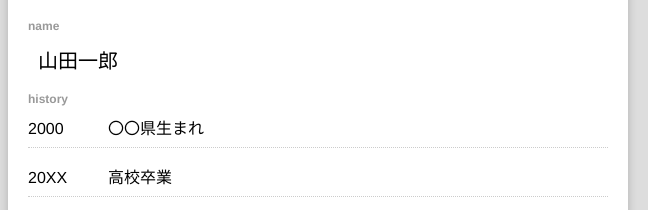
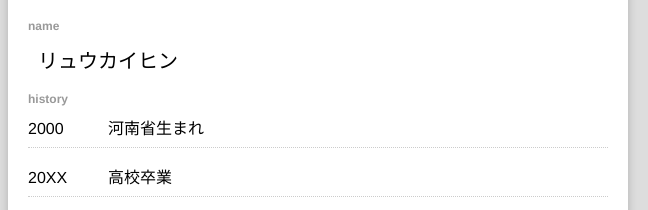
Before and after one commit to KUAD-XtechDesign/simple-page2023-Liuhaibin13, a plain HTML site: page index.html in a window 1280 px wide. Shown: the part 371-581 px from the top of the page, 322-970 px from the left. Drawn offline with Linux system fonts and the light colour scheme.

Commit message:
Update index.html

```diff
--- a/index.html
+++ b/index.html
@@ -19,11 +19,11 @@
       <!-- 個人情報なので注意 -->
       <div class="profile">
         <h2 class="title">name</h2>
-        <h1 class="name">山田一郎</h1>
+        <h1 class="name">リュウカイヒン</h1>
 
         <h2 class="title">history</h2>
         <ul class="history_list">
-          <li><div class="year">2000</div><div class="txt">〇〇県生まれ</div></li>
+          <li><div class="year">2000</div><div class="txt">河南省生まれ</div></li>
           <li><div class="year">20XX</div><div class="txt">高校卒業</div></li>
           <li><div class="year">20XX</div><div class="txt">文章が2行に渡る場合うまく収まるかをテストするために長い文章を書いてみるなど</div></li>
           <li><div class="year">現在</div><div>在学中</div></li>
```
